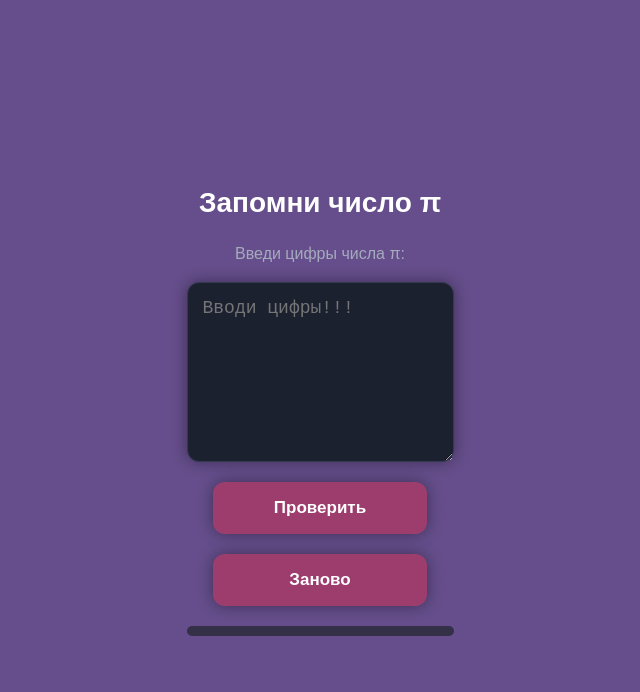
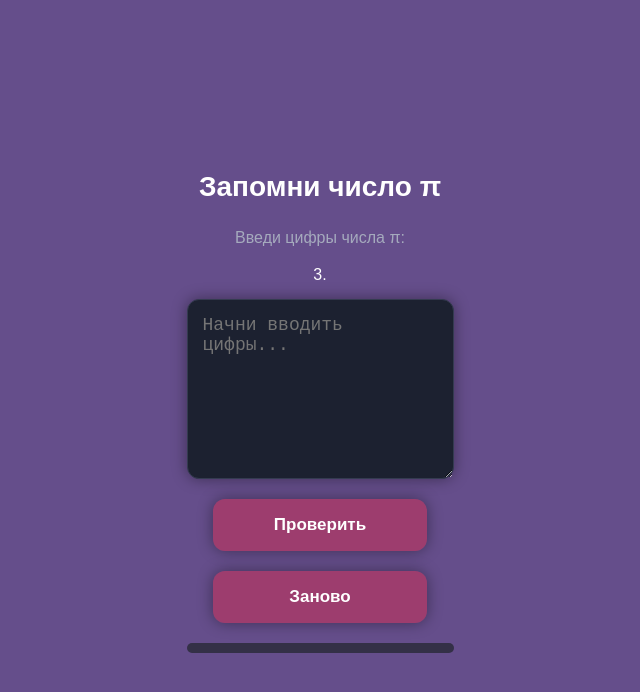
Before and after one commit to stebjob20/Pi, a plain HTML site: page index.html in a window 1280 px wide. Both pictures are taken after a click on the button "Жми". Shown: the whole page, without its empty margins (320-960 px from the left). Drawn offline with Linux system fonts and the light colour scheme.

Commit message:
Update index.html

```diff
--- a/index.html
+++ b/index.html
@@ -29,10 +29,10 @@
 
             <p>Введи цифры числа π:</p>
 
-            <textarea
-                id="pi-input"
-                placeholder="Вводи цифры!!!"
-            ></textarea>
+            <div class="pi-input-container">
+                <span class="pi-prefix">3.</span>
+                <textarea id="pi-input" placeholder="Начни вводить цифры..."></textarea>
+            </div>
 
             <button id="check-button">Проверить</button>
             <button id="reset-button">Заново</button>
```
